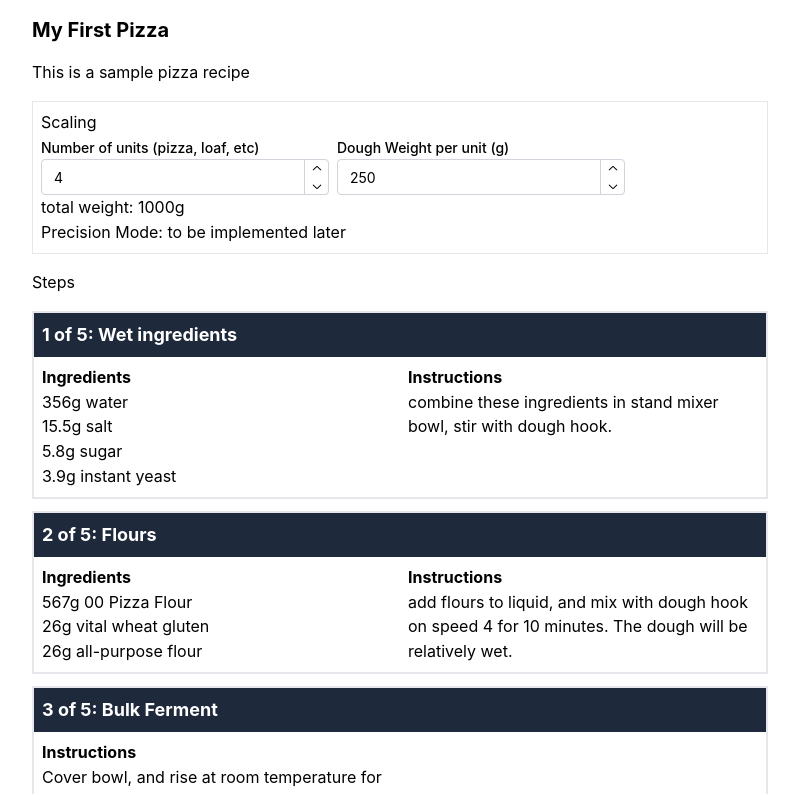
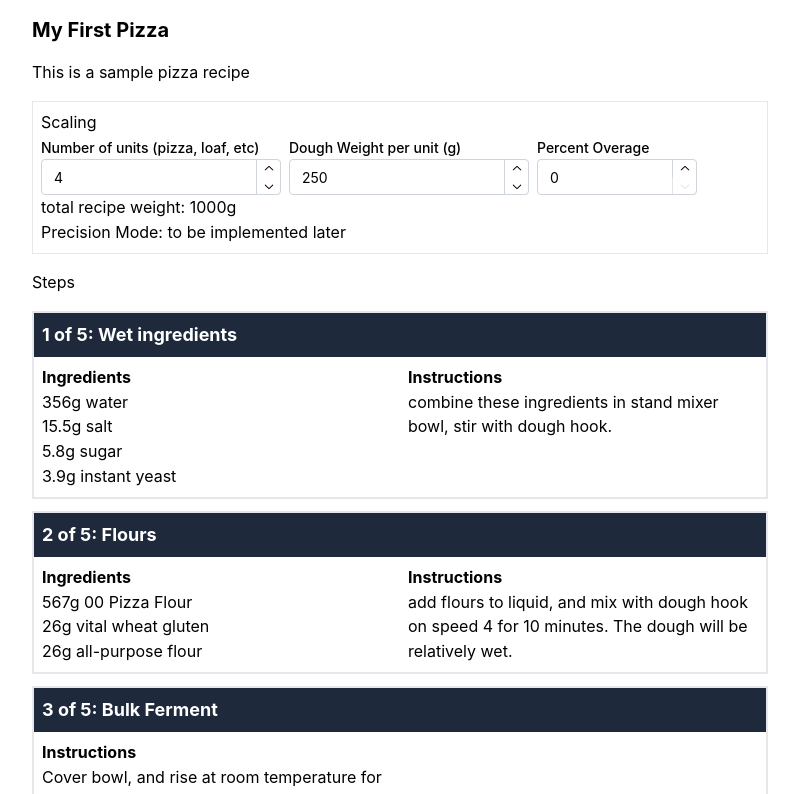
Before and after one commit to klalicki/bakers-mode, a React (Create React App) app: page / in a window 1280 px wide. Shown: the top 794 px of the page, without its empty margins (240-1039 px from the left). Built offline with nearby package versions, Linux system fonts and the light colour scheme.

Commit message:
adds input for overage

```diff
--- a/src/components/RecipeViewer/RecipeViewer.tsx
+++ b/src/components/RecipeViewer/RecipeViewer.tsx
@@ -4,7 +4,7 @@ import { RecipeStepDisplay } from "../RecipeStepDisplay/RecipeStepDisplay";
 import { TargetScaleSetter } from "../TargetScaleSetter/TargetScaleSetter";
 
 export const RecipeViewer = () => {
-  const { scaledRecipe, targetWeight, ingredientList } = useContext(
+  const { scaledRecipe, ingredientList } = useContext(
     ScalerContext
   ) as ScalerContextType;
 
--- a/src/components/TargetScaleSetter/TargetScaleSetter.tsx
+++ b/src/components/TargetScaleSetter/TargetScaleSetter.tsx
@@ -8,28 +8,44 @@ export const TargetScaleSetter = () => {
 
   const [unitCount, setUnitCount] = useState<string | number>(4);
   const [unitWeight, setUnitWeight] = useState<string | number>(250);
+  const [percentOver, setPercentOver] = useState<string | number>(0);
 
   useEffect(() => {
-    setTargetWeight((unitWeight as number) * (unitCount as number));
-  }, [unitCount, unitWeight, setTargetWeight]);
+    const calculatedWeight =
+      ((unitWeight as number) *
+        (unitCount as number) *
+        (100 + (percentOver as number))) /
+      100;
+    setTargetWeight(Math.round(calculatedWeight));
+  }, [unitCount, unitWeight, setTargetWeight, percentOver]);
   return (
     <article className=" w-full border p-2">
       <h2>Scaling</h2>
       <div className="flex gap-2 flex-wrap">
         <NumberInput
-          className=" w-72"
+          className=" w-60"
           value={unitCount}
           label={"Number of units (pizza, loaf, etc)"}
           onChange={setUnitCount}
         />{" "}
         <NumberInput
-          className=" w-72"
+          className=" w-60"
           value={unitWeight}
           label={"Dough Weight per unit (g)"}
           onChange={setUnitWeight}
         />
+        <NumberInput
+          className=" w-40"
+          min={0}
+          max={10}
+          step={0.1}
+          decimalScale={1}
+          value={percentOver}
+          label={"Percent Overage"}
+          onChange={setPercentOver}
+        />
       </div>
-      <p aria-live="polite">total weight: {targetWeight}g</p>
+      <p aria-live="polite">total recipe weight: {targetWeight}g</p>
       <div>Precision Mode: to be implemented later</div>
     </article>
   );
```
